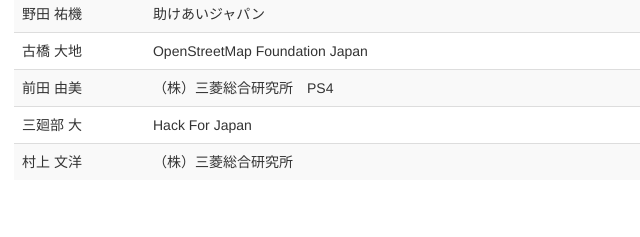
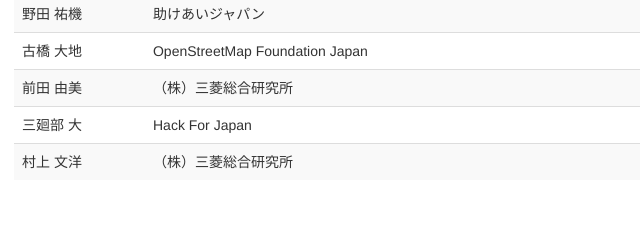
Before and after one commit to ITxDisasters/eventsite, a plain HTML site: page contacts.html in a window 1280 px wide. Shown: the part 1149-1386 px from the top of the page, 126-766 px from the left. Drawn offline with nearby package versions, Linux system fonts and the light colour scheme.

Commit message:
Removed PS4 from Maeda-san's belonging.

```diff
--- a/contacts.html
+++ b/contacts.html
@@ -220,7 +220,7 @@
           </tr>
           <tr>
             <td>前田 由美</td>
-            <td>（株）三菱総合研究所　PS4</td>
+            <td>（株）三菱総合研究所</td>
           </tr>
           <tr>
             <td>三廻部 大</td>
```
